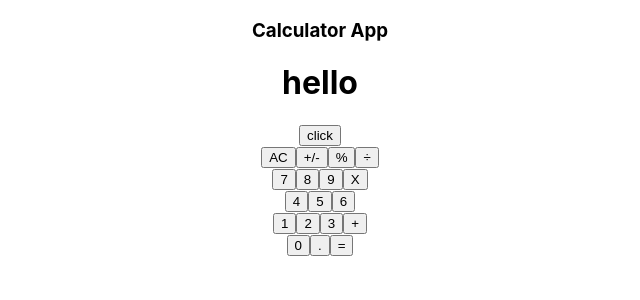
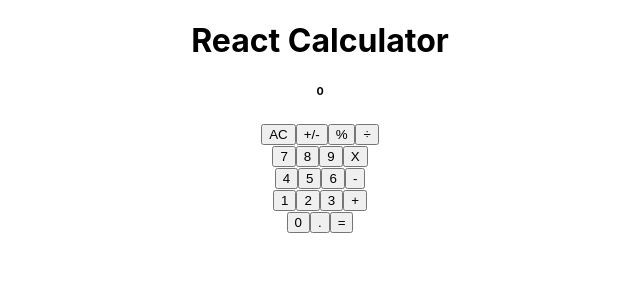
Before and after one commit to ignatius22/react-calculator, a React (Create React App) app: page / in a window 1280 px wide. Shown: the top 300 px of the page, without its empty margins (320-960 px from the left). Built offline with nearby package versions, Linux system fonts and the light colour scheme.

Commit message:
fix eslint error

```diff
--- a/package.json
+++ b/package.json
@@ -7,6 +7,7 @@
     "@testing-library/react": "^9.5.0",
     "@testing-library/user-event": "^7.2.1",
     "big.js": "^6.0.1",
+    "prop-types": "^15.7.2",
     "react": "^16.13.1",
     "react-dom": "^16.13.1",
     "react-scripts": "3.4.3"
--- a/src/components/App.js
+++ b/src/components/App.js
@@ -1,25 +1,16 @@
-import React, {Component} from 'react';
+import React from 'react';
 import '../App.css';
-import Display from '../components/Display';
-import Button from '../components/Button';
-import ButtonPanel from '../components/ButtonPanel'
+import Display from './Display';
+import ButtonPanel from './ButtonPanel';
 
-class App extends Component{
-
-
-  render(){
-    return(
-      <div className='App'>
-       <h3>Calculator App</h3>
-        <Display calculation='hello'/>
-        <Button  buttonName = 'click'/>
-        <ButtonPanel/>
-      </div>
-
-    )
-  }
+function App() {
+  return (
+    <div className="App">
+      <h1>React Calculator</h1>
+      <Display />
+      <ButtonPanel />
+    </div>
+  );
 }
 
-
-
 export default App;
--- a/src/components/Button.js
+++ b/src/components/Button.js
@@ -1,10 +1,12 @@
 import React from 'react';
+import PropTypes from 'prop-types';
 
-const Button = ({buttonName}) =>{
-  return (
-    <button>{buttonName}</button>
-  )
-}
+const Button = ({ name = 0 }) => (
+  <button type="button">{name}</button>
+);
 
+Button.propTypes = {
+  name: PropTypes.string.isRequired,
+};
 
 export default Button;
--- a/src/components/ButtonPanel.js
+++ b/src/components/ButtonPanel.js
@@ -1,44 +1,39 @@
-import React from 'react'
+import React from 'react';
+import Button from './Button';
 
-const ButtonPanel = () =>{
-  return(
-    <>
-    <div>
-      <button>AC</button>
-      <button>+/-</button>
-      <button>%</button>
-      <button>÷</button>
+const ButtonPanel = () => (
+  <>
+    <div className="group1">
+      <Button name="AC" />
+      <Button name="+/-" />
+      <Button name="%" />
+      <Button name="÷" />
+    </div>
+    <div className="group2">
+      <Button name="7" />
+      <Button name="8" />
+      <Button name="9" />
+      <Button name="X" />
+    </div>
+    <div className="group3">
+      <Button name="4" />
+      <Button name="5" />
+      <Button name="6" />
+      <Button name="-" />
+    </div>
+    <div className="group4">
+      <Button name="1" />
+      <Button name="2" />
+      <Button name="3" />
+      <Button name="+" />
+    </div>
+    <div className="group5">
+      <Button name="0" />
+      <Button name="." />
+      <Button name="=" />
     </div>
 
-    <div>
-      <button>7</button>
-      <button>8</button>
-      <button>9</button>
-      <button>X</button>
-    </div>
-    <div>
-      <button>4</button>
-      <button>5</button>
-      <button>6</button>
-    </div>
-
-    <div>
-      <button>1</button>
-      <button>2</button>
-      <button>3</button>
-      <button>+</button>
-    </div>
-
-    <div>
-      <button>0</button>
-      <button>.</button>
-      <button>=</button>
-    </div>
-
-
-    </>
-  )
-}
-
+  </>
+);
 
 export default ButtonPanel;
--- a/src/components/Display.js
+++ b/src/components/Display.js
@@ -1,15 +1,18 @@
 import React from 'react';
+import PropTypes from 'prop-types';
 
-const Display = ({calculation = 0}) =>{
+const Display = ({ result }) => (
+  <div>
+    <h6>{result}</h6>
+  </div>
+);
 
-  return(
-    <div>
-       <h1>{calculation}</h1>
-    </div>
+Display.propTypes = {
+  result: PropTypes.string,
+};
 
-  )
-}
-
-
+Display.defaultProps = {
+  result: '0',
+};
 
 export default Display;
```
